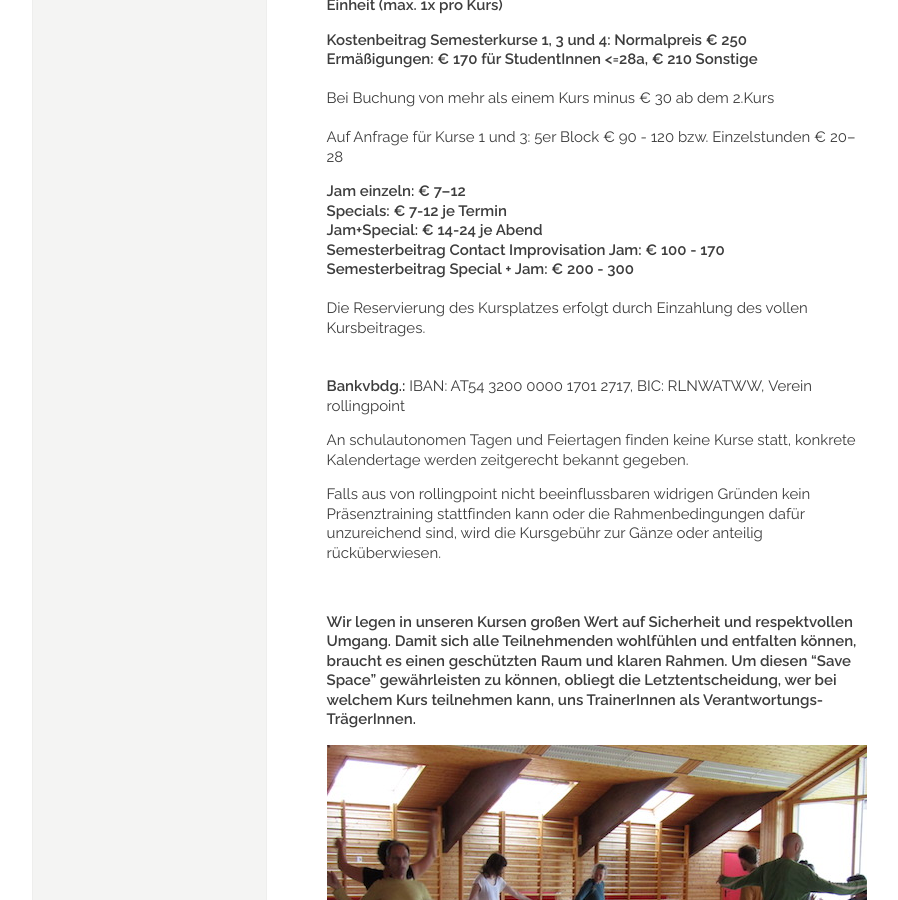
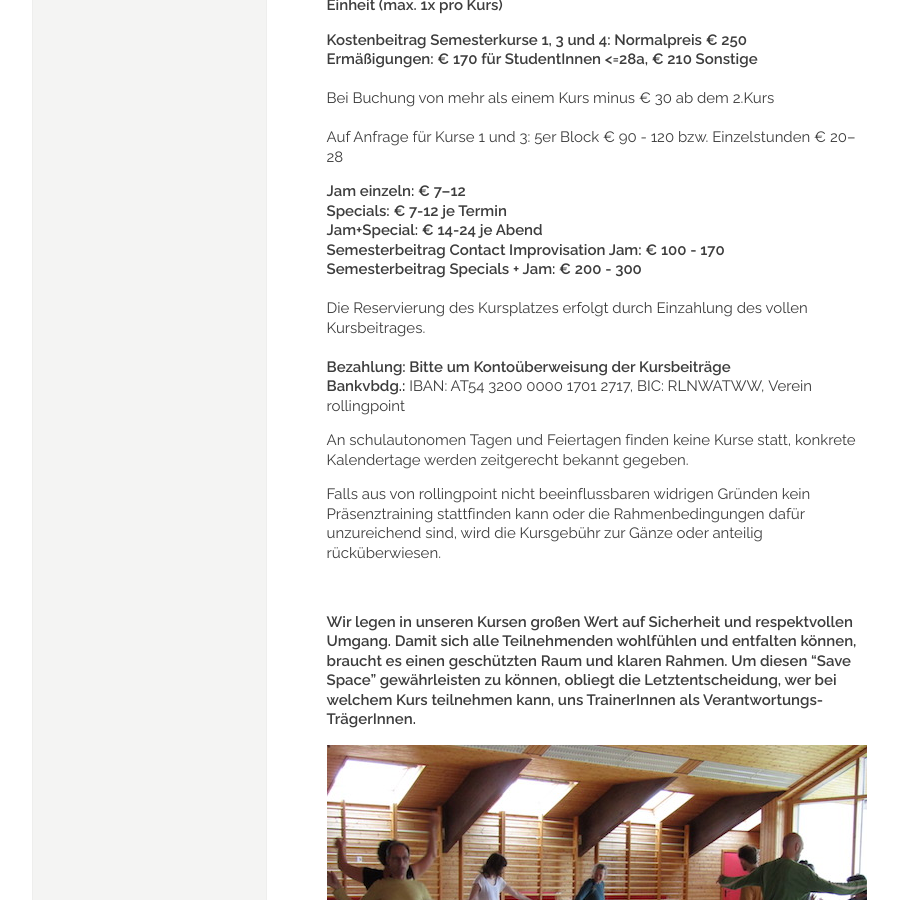
Before and after one commit to manulari/rollingpointat, a Jekyll site: the page built from _pages_de/kurse.md, in a window 1280 px wide and 900 px high, scrolled down 3089 px. Shown: the whole window, without its empty margins (152-1050 px from the left). Built offline with Jekyll 4.4.1, drawn with Linux system fonts in a browser that asks for light colours; comment, search, counter and statistics services are not loaded.

Commit message:
Update page (de) “kurse”

```diff
--- a/_pages_de/kurse.md
+++ b/_pages_de/kurse.md
@@ -116,11 +116,11 @@ Auf Anfrage für Kurse 1 und 3: 5﻿er Block € 90 - 120 bzw. Einzelstunden
 **Specials: € 7-12 je Termin**\
 **Jam+Special: € 14-24 je Abend**\
 **Semesterbeitrag Contact Improvisation Jam: € 100 - 170**\
-**Semesterbeitrag Special + Jam: € 200 - 300**\
+**Semesterbeitrag Specials + Jam: € 200 - 300**\
 \
 Die Reservierung des Kursplatzes erfolgt durch Einzahlung des vollen Kursbeitrages.\
 \
-\
+**Bezahlung: Bitte um Kontoüberweisung der Kursbeiträge**\
 **Bankvbdg.:** IBAN: AT54 3200 0000 1701 2717, BIC: RLNWATWW, Verein rollingpoint
 
 An schulautonomen Tagen und Feiertagen finden keine Kurse statt, konkrete Kalendertage werden zeitgerecht bekannt gegeben.
```
